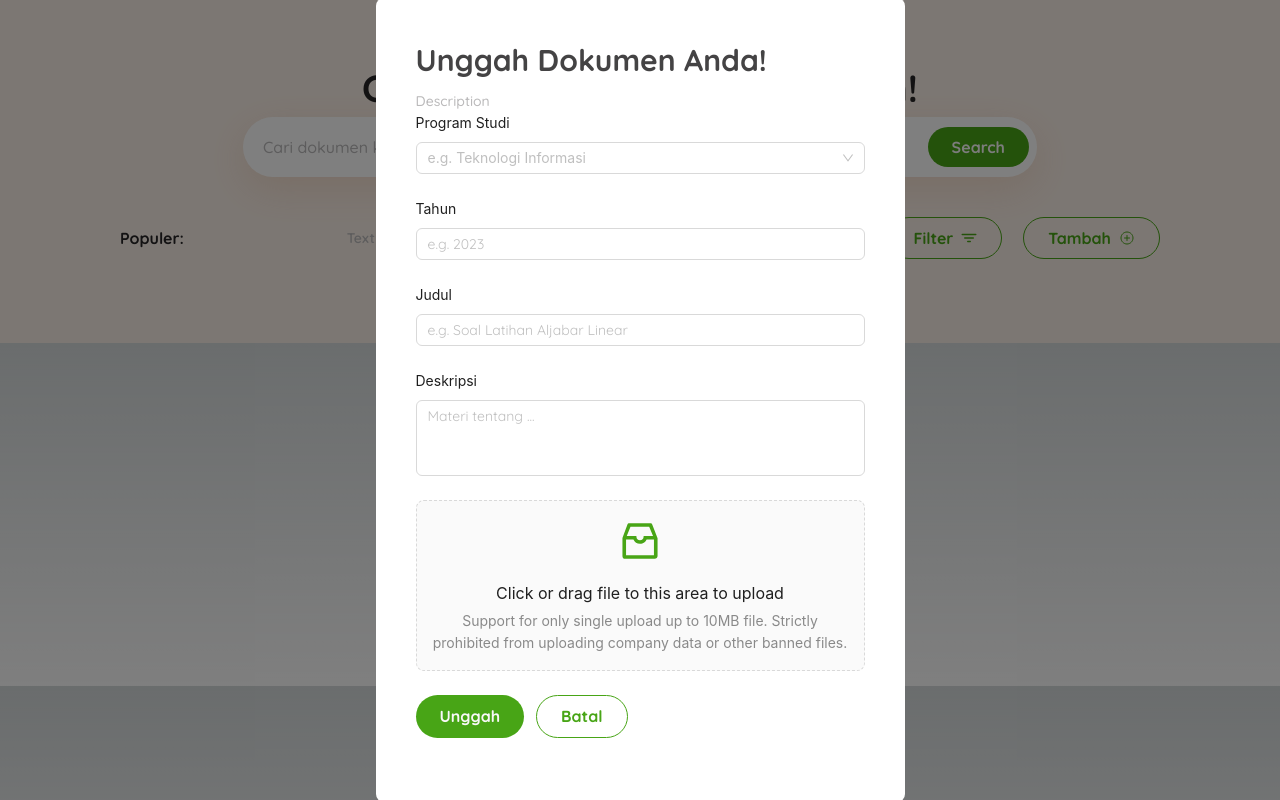
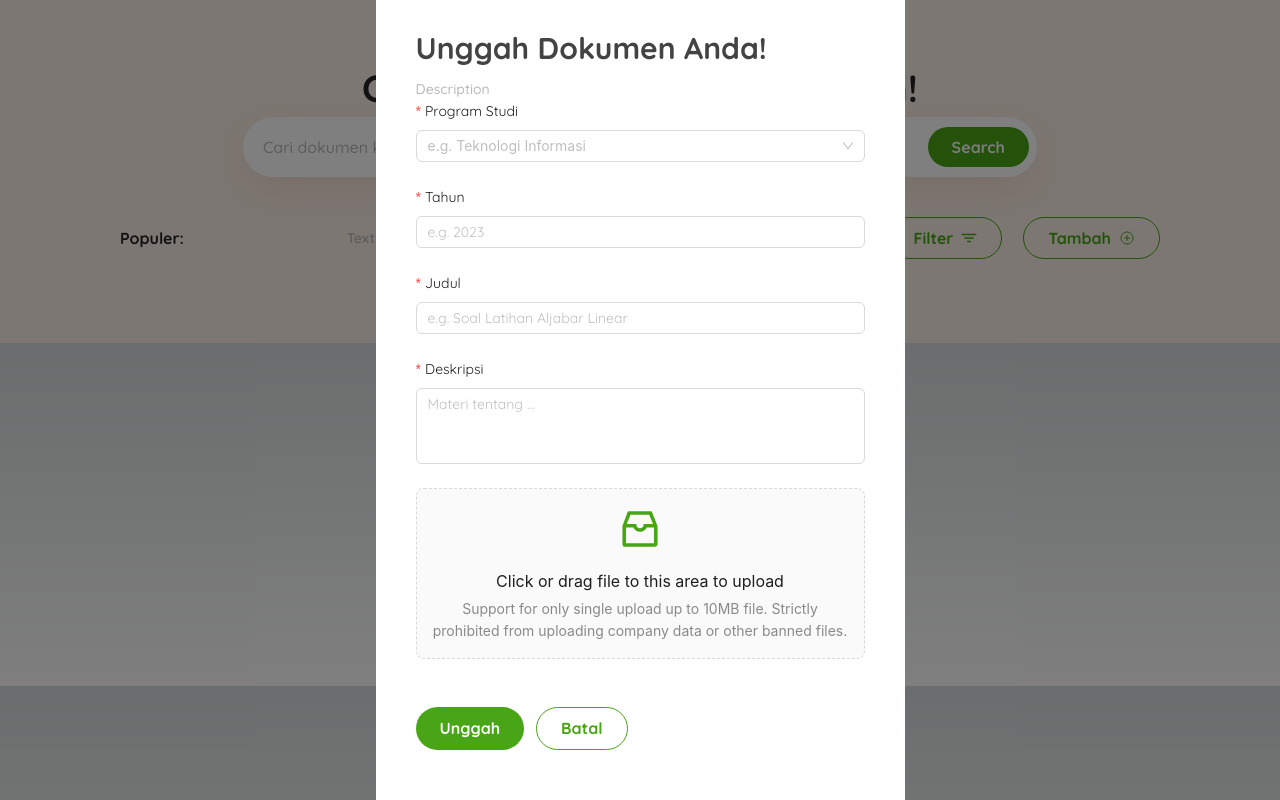
Before and after one commit to qornainaji/FE_PAW, a Next.js app: page /testing-component/content in a window 1280 px wide. Both pictures are taken after a click on the button "Tambah". Built offline with nearby package versions, Linux system fonts and the light colour scheme.

Commit message:
EDIT: Modal buat upload

```diff
--- a/src/app/components/uploadfile/uploadfile.js
+++ b/src/app/components/uploadfile/uploadfile.js
@@ -1,51 +1,159 @@
+'use client;'
 
 import { ConfigProvider, Form, Input, Select } from 'antd';
 import { InboxOutlined } from '@ant-design/icons';
 import { message, Upload } from 'antd';
 const { Dragger } = Upload;
 import Button from '../button/button';
+import axios from 'axios';
+import { on } from 'events';
+import { use, useState } from 'react';
 
 
-export default function UploadFile({ onClose}) {
+export default function UploadFile({ onClose }) {
+    const [fileList, setFileList] = useState([]);
     const closeModal = () => {
         onClose();
     }
 
     const { TextArea } = Input;
 
-    const beforeUpload = (file) => {
+    // const beforeUpload = (file) => {
+    //     const maxSizeInBytes = 10 * 1024 * 1024; // Set the maximum file size (10MB in this case)
+    //     if (file.size > maxSizeInBytes) {
+    //         message.error(`${file.name} is too large, please upload a file smaller than 10MB.`);
+    //         return false; // Returning false will prevent the upload
+    //     }
+    //     return true; // Allow the upload
+    // };
+
+    const onFinish = async (values) => {
+        // Handle form submission here
+        // console.log('Received values:', values);
+        // You can perform any additional logic or API calls upon form submission
+
+
+        // try {
+        //     const response = await axios.post(process.env.TEST_NEXT_PUBLIC_API_URL + '/documents', values);
+
+        //     if (response.status === 200) {
+        //         const data = response.data;
+        //         message.success('Data uploaded.');
+        //         console.log('Data uploaded:', data);
+        //         onClose();
+        //     // Perform any additional actions based on the response
+        //     } else {
+        //         // Handle error scenarios
+        //         message.error('Failed to upload data!');
+        //         console.error('Failed to upload data!');
+        //     }
+        // } catch (error) {
+        //     // Handle error scenarios
+        //     message.error('Error occurred while uploading data!');
+        //     console.error('Error occurred while uploading data:', error);
+        // }
+        try {
+            const formData = new FormData();
+            formData.append('doc_link', fileList[0]); // Assuming only one file is uploaded
+            formData.append('doc_major', values.doc_major);
+            formData.append('doc_year', values.doc_year);
+            formData.append('doc_title', values.doc_title);
+            formData.append('doc_description', values.doc_description);
+            const response = await axios.post('https://plain-toad-sweater.cyclic.app'+ '/documents', formData, {
+                headers: {
+                    'Content-Type': 'multipart/form-data',
+                },
+            });
+
+            if (response.status === 200) {
+                const data = response.data;
+                message.success('Data uploaded.');
+                console.log('Data uploaded:', data);
+                onClose();
+            } else {
+                message.error('Failed to upload data!');
+                console.error('Failed to upload data!');
+            }
+
+        } catch (error) {
+            message.error('Error occurred while uploading data!');
+            console.error('Error occurred while uploading data:', error);
+        }
+
+    };
+
+    // const props = {
+    //     name: 'file',
+    //     multiple: false,
+    //     // action: 'https://run.mocky.io/v3/435e224c-44fb-4773-9faf-380c5e6a2188',
+    //     beforeUpload: beforeUpload,
+    //     onChange(info) {
+    //         const { status } = info.file;
+    //         if (status !== 'uploading') {
+    //             console.log(info.file, info.fileList);
+    //         }
+    //         if (status === 'done') {
+    //             message.success(`${info.file.name} file uploaded successfully.`);
+    //         } else if (status === 'error') {
+    //             message.error(`${info.file.name} file upload failed.`);
+    //         }
+    //     },
+    //     onDrop(e) {
+    //         console.log('Dropped files', e.dataTransfer.files);
+    //     },
+    // };
+    // const props = {
+    //     name: 'file',
+    //     multiple: false,
+    //     fileList,
+    //     beforeUpload,
+    //     onChange(info) {
+    //         const { status, fileList: newFileList } = info;
+    //         setFileList(newFileList.slice(-1)); // Limit file list to one file
+
+    //         if (status === 'done') {
+    //             message.success(`${info.file.name} file uploaded successfully.`);
+    //         } else if (status === 'error') {
+    //             message.error(`${info.file.name} file upload failed.`);
+    //         }
+    //     }
+    // };
+    const props = {
+        name: 'file',
+        multiple: false,
+        accept: '.pdf',
+        // action : 'https://http://localhost:3000/testing-component/content',
+        beforeUpload: (file) => {
+            // Perform any pre-upload actions here, such as storing the file
+            // You can store the file in state or perform any necessary processing
             const maxSizeInBytes = 10 * 1024 * 1024; // Set the maximum file size (10MB in this case)
             if (file.size > maxSizeInBytes) {
                 message.error(`${file.name} is too large, please upload a file smaller than 10MB.`);
                 return false; // Returning false will prevent the upload
+            }else{
+            // Example: Storing the file in state
+            setFileList([file]); // Assuming fileList is a state variable
             }
-        return true; // Allow the upload
-    };
+            return false;
+            // Prevent actual upload for now
 
-    const onFinish = (values) => {
-        // Handle form submission here
-        console.log('Received values:', values);
-        // You can perform any additional logic or API calls upon form submission
-    };
-
-    const props = {
-        name: 'file',
-        multiple: false,
-        action: 'https://run.mocky.io/v3/435e224c-44fb-4773-9faf-380c5e6a2188',
-        beforeUpload: beforeUpload,
-        onChange(info) {
+        },
+        onChange: (info) => {
             const { status } = info.file;
             if (status !== 'uploading') {
                 console.log(info.file, info.fileList);
             }
             if (status === 'done') {
                 message.success(`${info.file.name} file uploaded successfully.`);
+                // Perform any additional logic after successful upload
+                // For MongoDB upload, use the stored file from the state (fileList)
             } else if (status === 'error') {
                 message.error(`${info.file.name} file upload failed.`);
             }
         },
-        onDrop(e) {
+        onDrop: (e) => {
             console.log('Dropped files', e.dataTransfer.files);
+            // Perform any actions when files are dropped
         },
     };
 
@@ -67,7 +175,7 @@ export default function UploadFile({ onClose}) {
                             }}
                         >
                             <Form
-                                name='uploadfile'
+                                name='document'
                                 style={{ maxWidth: 449 }}
                                 layout='vertical'
                                 autoComplete='off'
@@ -75,11 +183,17 @@ export default function UploadFile({ onClose}) {
                             >
                                 <Form.Item
                                     label='Program Studi'
-                                    name='programstudi'
+                                    name='doc_major'
+                                    rules={[
+                                        {
+                                            required: true,
+                                            message: 'Please select a Program Studi',
+                                        },
+                                    ]}
                                 >
                                     <Select
                                         placeholder="e.g. Teknologi Informasi"
-                                        style={{borderColor: '#48A516' }}
+                                        style={{ borderColor: '#48A516' }}
 
                                         // onChange={{/*onChange*/}}
                                         options={[
@@ -92,24 +206,57 @@ export default function UploadFile({ onClose}) {
                                 </Form.Item>
                                 <Form.Item
                                     label='Tahun'
-                                    name='tahun'
+                                    name='doc_year'
+                                    rules={[
+                                        {
+                                            required: true,
+                                            message: 'Please input the Tahun',
+                                        },
+                                    ]}
                                 >
                                     <Input placeholder='e.g. 2023' type='number' />
 
                                 </Form.Item>
                                 <Form.Item
                                     label='Judul'
-                                    name='judul'
+                                    name='doc_title'
+                                    rules={[
+                                        {
+                                            required: true,
+                                            message: 'Please input the Judul',
+                                        },
+                                    ]}
                                 >
                                     <Input placeholder='e.g. Soal Latihan Aljabar Linear' type='text' />
 
                                 </Form.Item>
                                 <Form.Item
                                     label='Deskripsi'
-                                    name='deskripsi'
+                                    name='doc_description'
+                                    rules={[
+                                        {
+                                            required: true,
+                                            message: 'Please input the Deskripsi',
+                                        },
+                                    ]}
                                 >
                                     <TextArea placeholder='Materi tentang ...' autoSize={{ minRows: 3, maxRows: 6 }} />
                                 </Form.Item>
+                                <Form.Item
+                                    name='doc_link'
+                                    rules={[
+                                        {
+                                            required: true,
+                                            message: 'Please upload a file',
+                                            validator: (_, value) => {
+                                                if (!value || value.fileList.length === 0) {
+                                                    return Promise.reject(new Error('Please upload a file'));
+                                                }
+                                                return Promise.resolve();
+                                            },
+                                        },
+                                    ]}
+                                >
                                     <Dragger {...props}>
                                         <p className="ant-upload-drag-icon">
                                             <InboxOutlined />
@@ -120,6 +267,7 @@ export default function UploadFile({ onClose}) {
                                             banned files.
                                         </p>
                                     </Dragger>
+                                </Form.Item>
                                 <Form.Item>
                                     <div className='flex flex-row pt-[24px] space-x-[12px] '>
                                         <Button
```
Also changed, not shown: 1 other file (tests, documents, lock files or other folders). Lines whose indentation alone changed are shown as unchanged.
